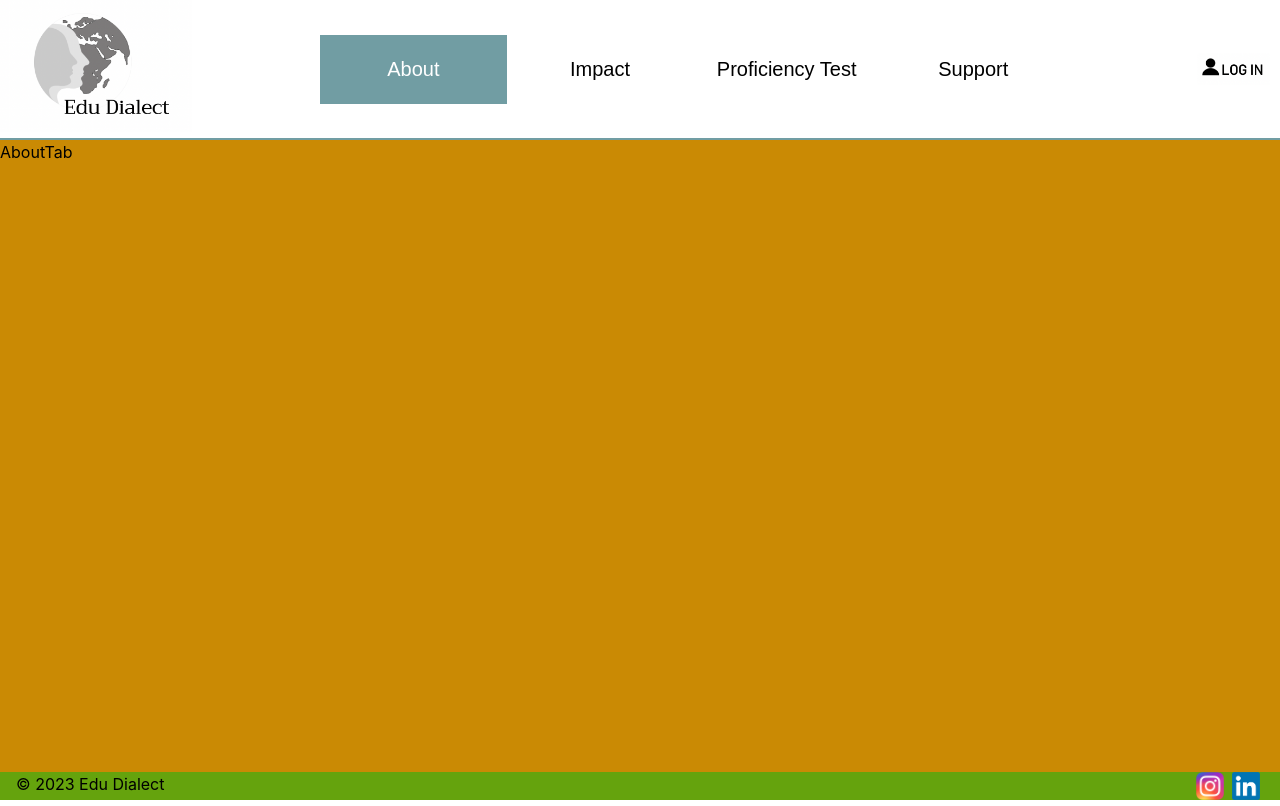
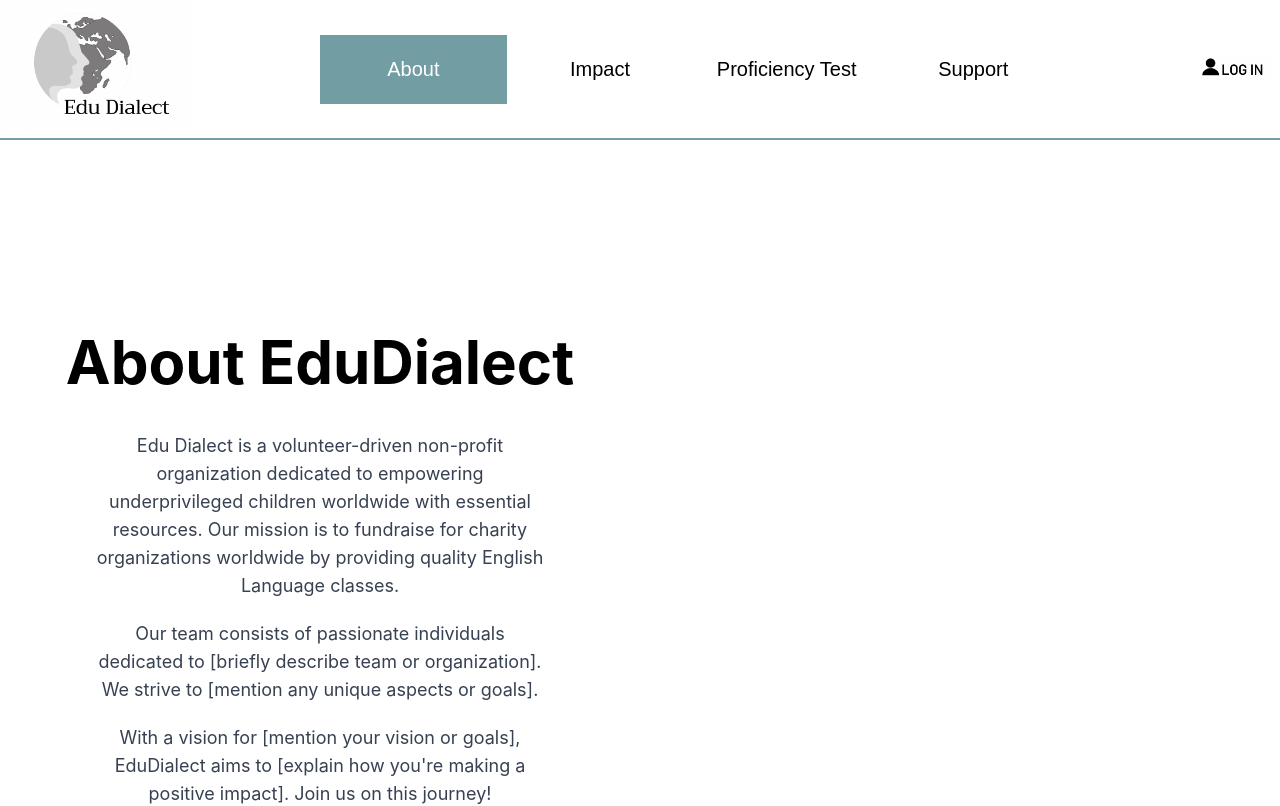
Before and after one commit to Sabayara82/edu-dialect-app, a React (Create React App) app: page /about in a window 1280 px wide. Shown: the top 806 px of the page. Built offline with nearby package versions, Linux system fonts and the light colour scheme.

Commit message:
final homepage by me

```diff
--- a/src/components/tabs/AboutTab.jsx
+++ b/src/components/tabs/AboutTab.jsx
@@ -1,6 +1,45 @@
+import { Link } from "react-router-dom";
+// import AboutImg from "./public/aboutImg.png";
 
 export default function AboutTab() {
-    return (
-        <div>AboutTab</div>
-    );
+  return (
+    // Full page container
+    <div className="h-screen bg-white flex flex-col sm:flex-row">
+      {/* Left side of the page */}
+      <div className="w-1/2 p-8 flex flex-col justify-center items-center">
+        <div className="flex-grow flex flex-col items-center justify-center mt-20">
+          <p className="text-6xl font-poppins font-bold max-w-full max-h-full mb-10 mt-20">
+            About EduDialect
+          </p>
+          <div className="flex-grow flex flex-col items-center">
+            <p className="text-lg text-gray-700 max-w-md text-center mb-5">
+            Edu Dialect is a volunteer-driven non-profit organization dedicated to empowering underprivileged children
+            worldwide with essential resources. Our mission is to fundraise for charity organizations worldwide by providing
+            quality English Language classes.
+            </p>
+            <p className="text-lg text-gray-700 max-w-md text-center mb-5">
+
+              Our team consists of passionate individuals dedicated to [briefly describe team or organization]. We strive to [mention any unique aspects or goals].
+            </p>
+            <p className="text-lg text-gray-700 max-w-md text-center mb-5">
+
+              With a vision for [mention your vision or goals], EduDialect aims to [explain how you're making a positive impact]. Join us on this journey!
+            </p>
+            {/* Additional information, links, or calls to action can be added here */}
+          </div>
+        </div>
+      </div>
+
+      {/* Right side of the page */}
+      <div className="w-1/2 p-8 flex flex-col justify-center items-center">
+        <div className="flex-grow h-2/3 flex flex-col items-center justify-center">
+          {/* About page image */}
+          {/* <img src={AboutImg} alt="About Image" className="max-w-full max-h-full mb-4" /> */}
+        </div>
+        <div className="flex-grow">
+          {/* Additional content or sections can be added here */}
+        </div>
+      </div>
+    </div>
+  );
 }
--- a/src/components/tabs/HomePageTab.jsx
+++ b/src/components/tabs/HomePageTab.jsx
@@ -1,3 +1,6 @@
+
+
+
 import { Link } from "react-router-dom"; // Import the Link component
 
 export default function HomePageTab() {
@@ -5,8 +8,10 @@ export default function HomePageTab() {
     // Full page container
     <div className="h-screen bg-white flex flex-col sm:flex-row">
       {/* Left side of page */}
-      <div className="w-1/2 h-2/3 p-8 flex flex-col justify-center items-center">
-        <p className="text-6xl font-poppins font-bold mb-8">Welcome to EduDialect</p>
+      <div className="w-1/2 p-8 flex flex-col justify-center items-center">
+        <div className="flex-grow flex flex-col items-center justify-center mt-20">
+          <p className="text-6xl font-poppins font-bold max-w-full max-h-full mb-10 mt-20">Welcome to EduDialect</p>
+          <div className="flex-grow flex flex-col items-center "> {/* Adjust the mt-10 value */}
           {/* "Learn More" button linking to the about page */}
             <Link to="/about">
                 <button className="py-4 px-16 bg-[#719da3] font-bold text-white rounded-lg hover:bg-slate-100 hover:text-slate-900 mb-5">
@@ -18,10 +23,21 @@ export default function HomePageTab() {
               Sign up
             </button>
           </div>
+
+        </div>
+      </div>
+
+
       {/* Right side of the page */}
-      <div className="w-1/2 h-2/3 p-8 flex justify-center items-center">
-        <img src="HomeImg.png" alt="Image" className="max-w-full max-h-full" />
+      <div className="w-1/2 p-8 flex flex-col justify-center items-center">
+        {/*  */}
+        <div className="flex-grow h-2/3 flex flex-col items-center justify-center">
+          <img src="HomeImg.png" alt="Image" className="max-w-full max-h-full mb-4" />
         </div>
+        <div className="flex-grow">
+        </div>
+      </div>
+
     </div>
   );
 }
```
Lines whose indentation alone changed are shown as unchanged.
